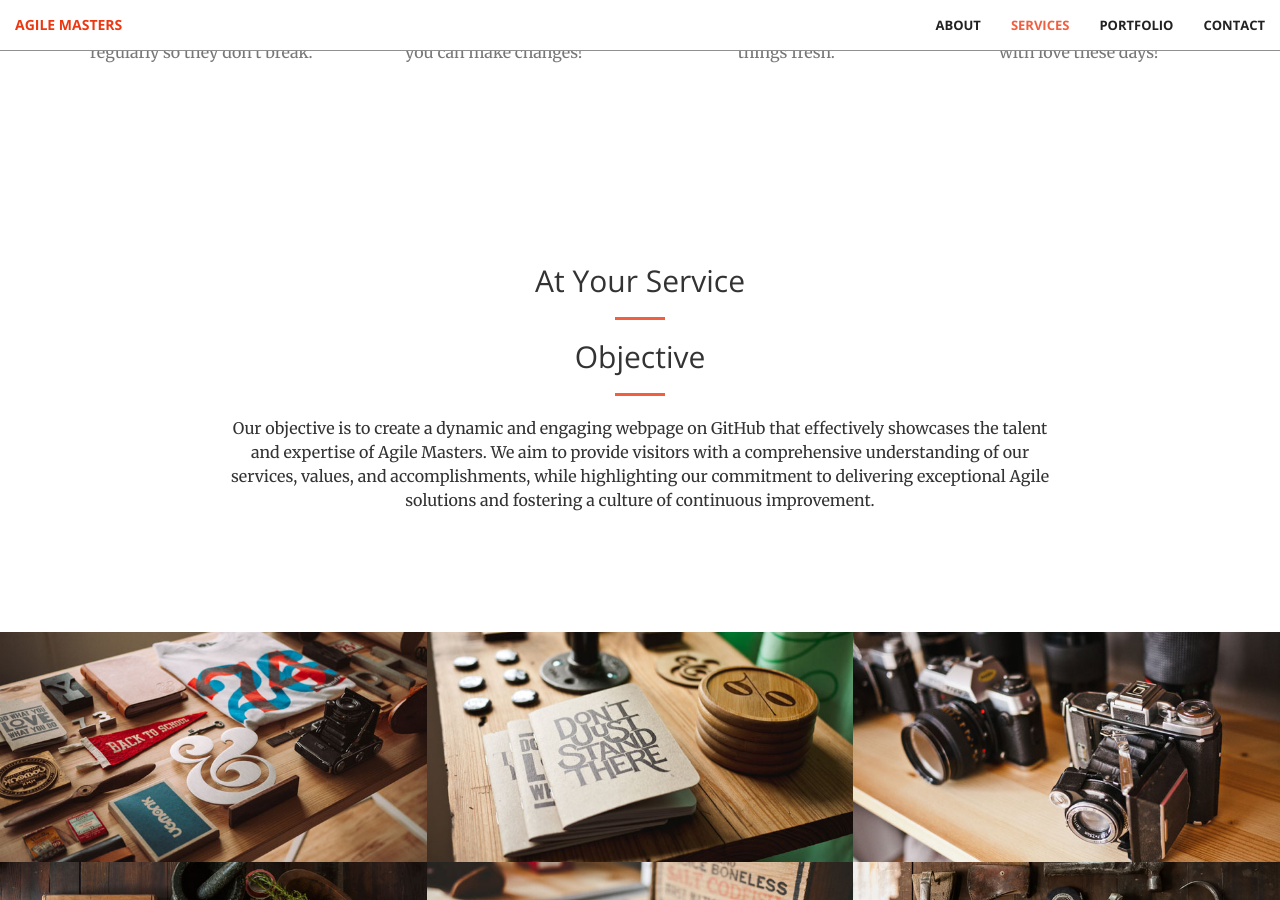
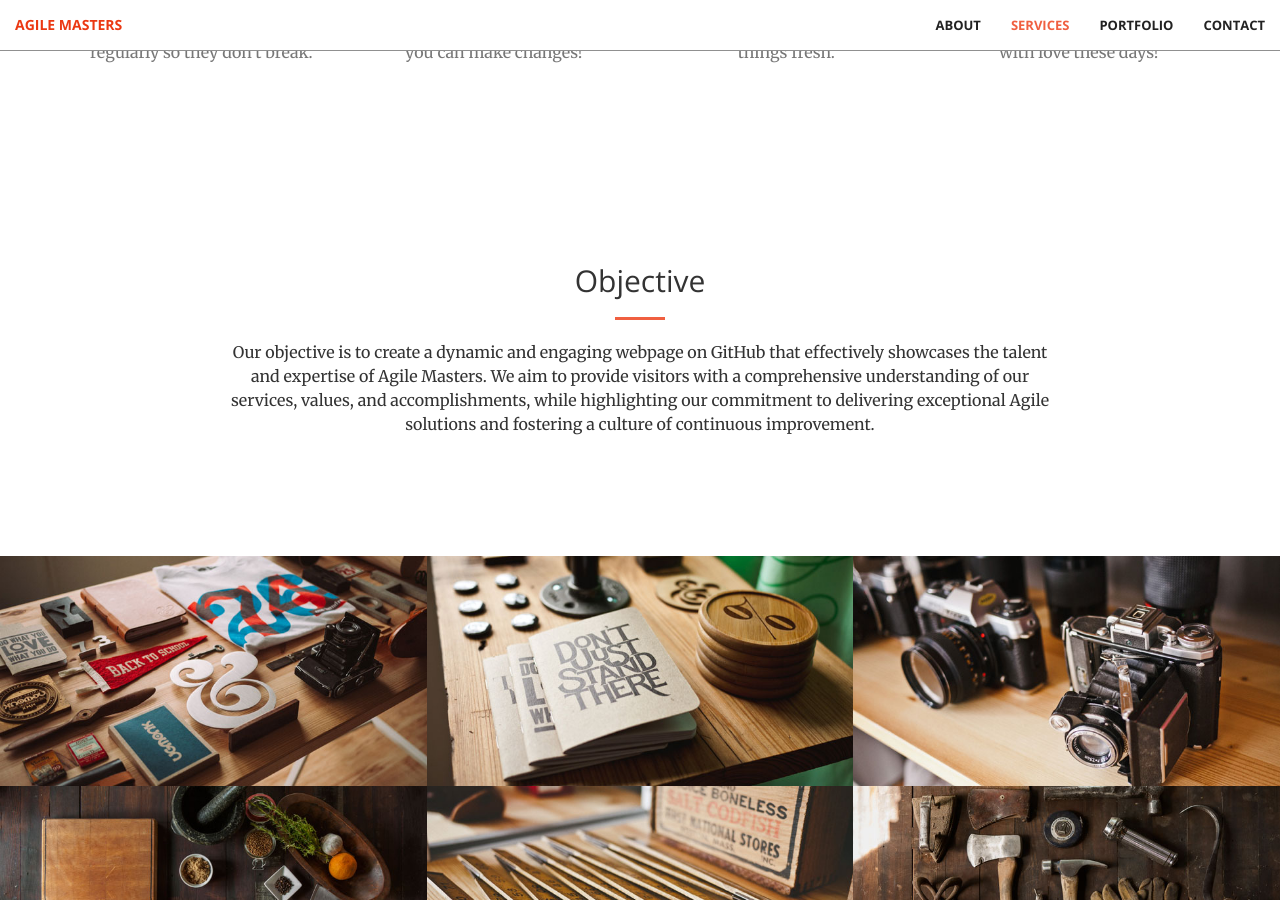
Before and after one commit to legitt23/legitt23, a Jekyll site: the page built from index.md, in a window 1280 px wide and 900 px high, scrolled down 1634 px. Built offline with Jekyll 4.4.1, drawn with Linux system fonts in a browser that asks for light colours.

Commit message:
Update content.html

```diff
--- a/_includes/content.html
+++ b/_includes/content.html
@@ -1,13 +1,6 @@
 
 <section id="content">
-    <div class="container">
-        <div class="row">
-            <div class="col-lg-12 text-center">
-                <h2 class="section-heading">At Your Service</h2>
-                <hr class="primary">
-            </div>
-        </div>
-    </div>
+
     <div class="row">
             <div class="col-lg-8 col-lg-offset-2 text-center">
                 <h2 class="section-heading">Objective</h2>
```
